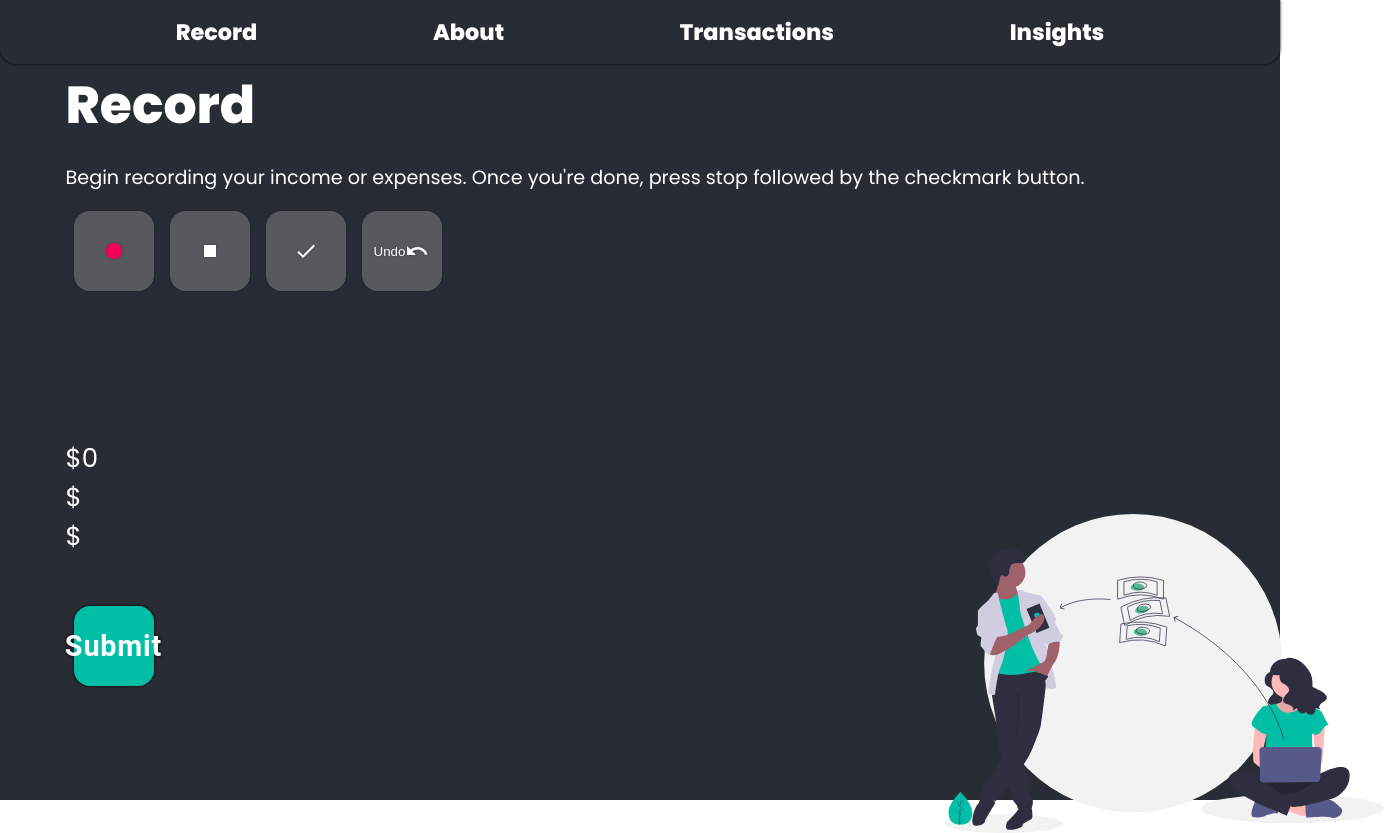
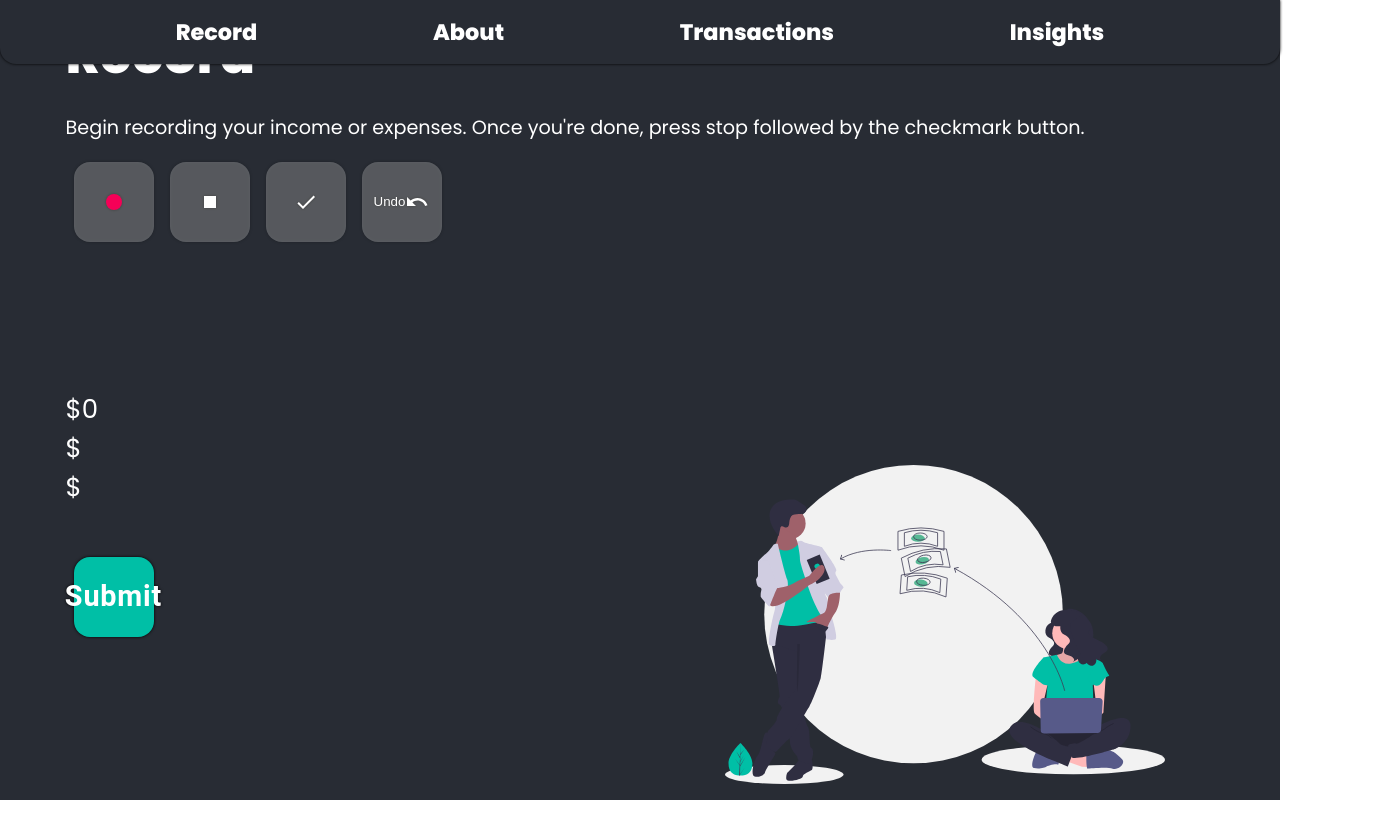
Before and after one commit to when-2-meet-dupe/speech-app, a React (Create React App) app in the folder client/: page /record in a window 1280 px wide. Shown: the whole page, 1384 px wide, since content can reach past the window. After the commit the page ends 800 px from the top, so only its background shows below. Built offline with nearby package versions, Linux system fonts and the light colour scheme.

Commit message:
fix: margin styling with graphic on record page

```diff
--- a/client/src/css/SpeechToText.css
+++ b/client/src/css/SpeechToText.css
@@ -27,7 +27,7 @@ p {
     float: right;
     width: 40%;
     height: auto;
-    margin: -20%;
+    margin-top: -20%;
 }
 
 form {
```
